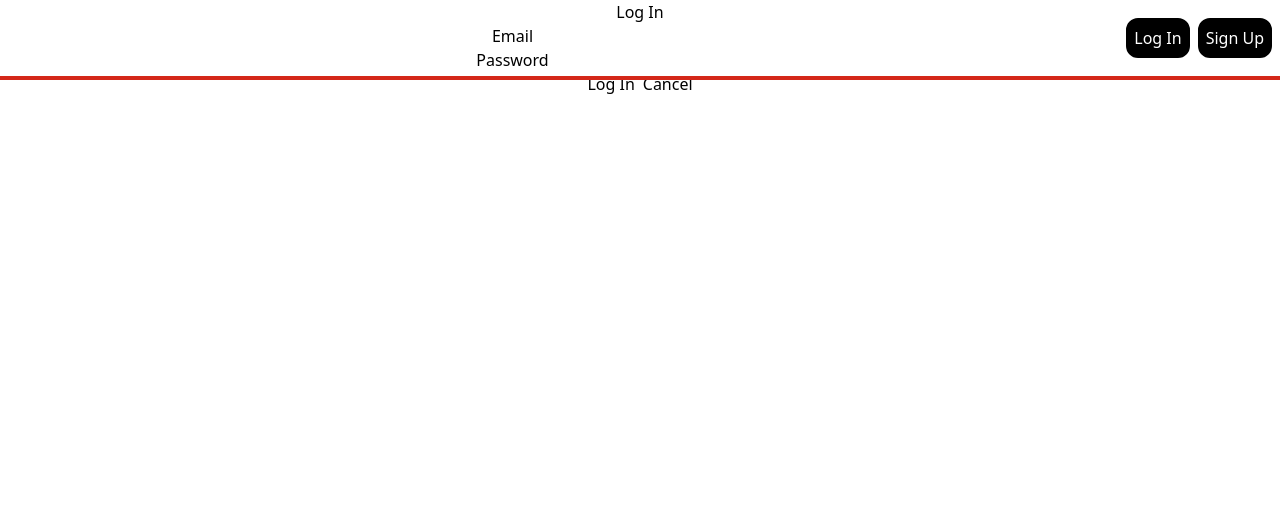
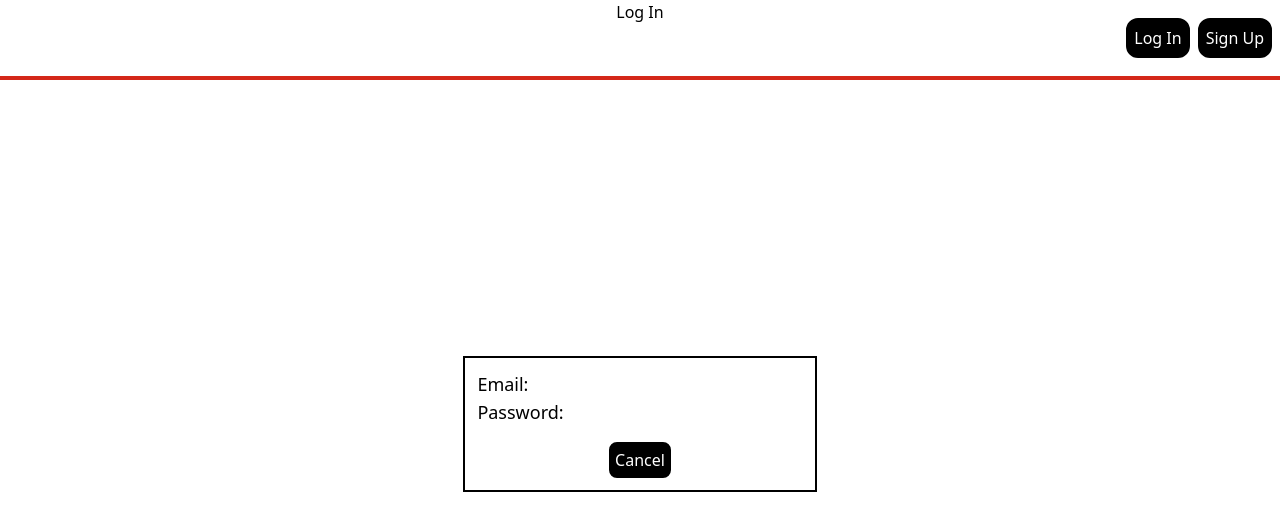
Before and after one commit to cmthecoder/my-fitness-app-front-end, a React (Create React App) app: page /login in a window 1280 px wide. Shown: the top 530 px of the page. Built offline with nearby package versions, Linux system fonts and the light colour scheme; no server answers.

Commit message:
edit login form style

```diff
--- a/src/components/LoginForm/LoginForm.jsx
+++ b/src/components/LoginForm/LoginForm.jsx
@@ -26,13 +26,14 @@ const LoginForm = props => {
   }
 
   return (
+    <div className='w-full h-screen flex justify-center items-center'>
       <form
         autoComplete="off"
         onSubmit={handleSubmit}
-      className='flex flex-nowrap justify-center items-center flex-col'
+        className='flex flex-col border-2 border-black p-3'
       >
-      <div className='mr-4'>
-        <label htmlFor="email" className='mr-2'>Email</label>
+        <div>
+          <label htmlFor="email" className='mr-2 text-lg'>Email:</label>
           <input
             type="text"
             autoComplete="off"
@@ -42,8 +43,8 @@ const LoginForm = props => {
             onChange={handleChange}
           />
         </div>
-      <div className='mr-4'>
-        <label htmlFor="password" className='mr-2'>Password</label>
+        <div>
+          <label htmlFor="password" className='mr-2 text-lg'>Password:</label>
           <input
             type="password"
             autoComplete="off"
@@ -53,13 +54,13 @@ const LoginForm = props => {
             onChange={handleChange}
           />
         </div>
-      <div>
-        <button className='mr-2'>Log In</button>
+        <div className='flex justify-center items-center mt-2 pt-2'>
           <Link to="/">
-          <button>Cancel</button>
+            <button className='border-2 border-black rounded-lg p-1 text-white bg-black'>Cancel</button>
           </Link>
         </div>
       </form>
+    </div>
   )
 }
 
--- a/src/components/NavBar/NavBar.jsx
+++ b/src/components/NavBar/NavBar.jsx
@@ -1,5 +1,5 @@
 import { Link } from 'react-router-dom'
-import NavLogo from '../../assets/thefit.png'
+// import NavLogo from '../../assets/thefit.png'
 
 const NavBar = ({ user, handleLogout }) => {
   return (
@@ -14,10 +14,10 @@ const NavBar = ({ user, handleLogout }) => {
       </div>
       :
       <div className='fixed w-full h-[80px] flex justify-end items-center pr-2 m-0 border-b-4 border-[#d42719]'>
-        <div className='ml'>
+        <div>
           <ul className='flex w-full gap-2'>
-            <li className='border-4 border-black text-white bg-black rounded-xl p-1'><Link to="/login">Log In</Link></li>
-            <li className='border-4 border-black text-white bg-black rounded-xl p-1'><Link to="/signup">Sign Up</Link></li>
+            <li className='border-4 border-black text-white bg-black rounded-xl p-1 hover:bg-white hover:text-black'><Link to="/login">Log In</Link></li>
+            <li className='border-4 border-black text-white bg-black rounded-xl p-1 hover:bg-white hover:text-black'><Link to="/signup">Sign Up</Link></li>
           </ul>
         </div>
       </div>
--- a/src/components/SignupForm/SignupForm.jsx
+++ b/src/components/SignupForm/SignupForm.jsx
@@ -93,7 +93,7 @@ const SignupForm = props => {
           onChange={handleChange}
         />
       </div>
-      <div className='mb-4'>
+      {/* <div className='mb-4'>
         <label htmlFor="photo-upload" className='mr-2'>
           Upload Photo
         </label>
@@ -103,7 +103,7 @@ const SignupForm = props => {
           name="photo"
           onChange={handleChangePhoto}
         />
-      </div>
+      </div> */}
       <div className='mb-4'>
         <button disabled={isFormInvalid()} className='mr-2'>
           Sign Up
```
Lines whose indentation alone changed are shown as unchanged.
